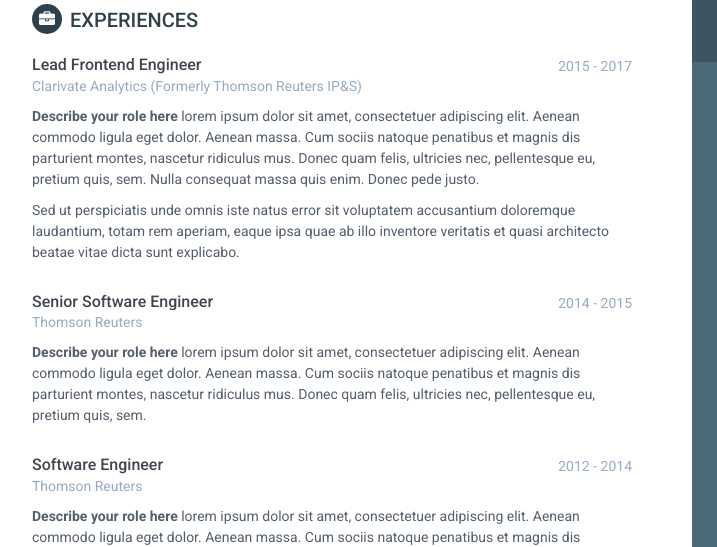
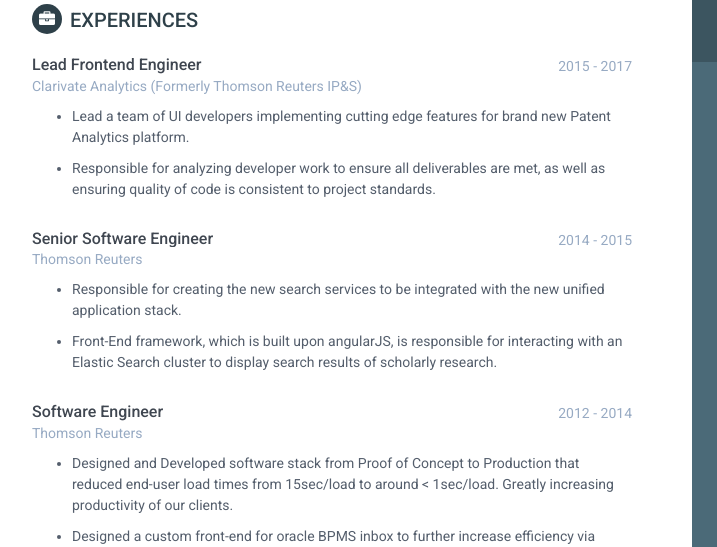
Before and after one commit to lilnate22/lilnate22.github.io, a plain HTML site: page index.html in a window 1280 px wide. Shown: the part 257-804 px from the top of the page, 188-905 px from the left. Drawn offline with Linux system fonts and the light colour scheme.

Commit message:
additonal work items

```diff
--- a/index.html
+++ b/index.html
@@ -112,9 +112,12 @@
                         <div class="company">Clarivate Analytics (Formerly Thomson Reuters IP&amp;S)</div>
                     </div>
                     <div class="details">
-                        <p><strong>Describe your role here</strong> lorem ipsum dolor sit amet, consectetuer adipiscing elit. Aenean commodo ligula eget dolor. Aenean massa. Cum sociis natoque penatibus et magnis dis parturient montes, nascetur ridiculus mus. Donec quam felis, ultricies nec, pellentesque eu, pretium quis, sem. Nulla consequat massa quis enim. Donec pede justo.</p>
+                        <p><ul>
+<li><p>Lead a team of UI developers implementing cutting edge features for brand new Patent Analytics platform.</p></li>
 
-<p>Sed ut perspiciatis unde omnis iste natus error sit voluptatem accusantium doloremque laudantium, totam rem aperiam, eaque ipsa quae ab illo inventore veritatis et quasi architecto beatae vitae dicta sunt explicabo.</p>
+<li><p>Responsible for analyzing developer work to ensure all deliverables are met, as well as ensuring quality of code is consistent to project standards.</p></li>
+</ul>
+</p>
                     </div>
                 </div>
 
@@ -127,7 +130,12 @@
                         <div class="company">Thomson Reuters</div>
                     </div>
                     <div class="details">
-                        <p><strong>Describe your role here</strong> lorem ipsum dolor sit amet, consectetuer adipiscing elit. Aenean commodo ligula eget dolor. Aenean massa. Cum sociis natoque penatibus et magnis dis parturient montes, nascetur ridiculus mus. Donec quam felis, ultricies nec, pellentesque eu, pretium quis, sem.</p>
+                        <p><ul>
+<li><p>Responsible for creating the new search services to be integrated with the new unified application stack.</p></li>
+
+<li><p>Front-End framework, which is built upon angularJS, is responsible for interacting with an Elastic Search cluster to display search results of scholarly research.</p></li>
+</ul>
+</p>
                     </div>
                 </div>
 
@@ -140,7 +148,12 @@
                         <div class="company">Thomson Reuters</div>
                     </div>
                     <div class="details">
-                        <p><strong>Describe your role here</strong> lorem ipsum dolor sit amet, consectetuer adipiscing elit. Aenean commodo ligula eget dolor. Aenean massa. Cum sociis natoque penatibus et magnis dis parturient montes, nascetur ridiculus mus. Donec quam felis, ultricies nec, pellentesque eu, pretium quis, sem.</p>
+                        <p><ul>
+<li><p>Designed and Developed software stack from Proof of Concept to Production that reduced end-user load times from 15sec/load to around &lt; 1sec/load. Greatly increasing productivity of our clients.</p></li>
+
+<li><p>Designed a custom front-end for oracle BPMS inbox to further increase efficiency via reduced load-times for clients.</p></li>
+</ul>
+</p>
                     </div>
                 </div>
 
```
